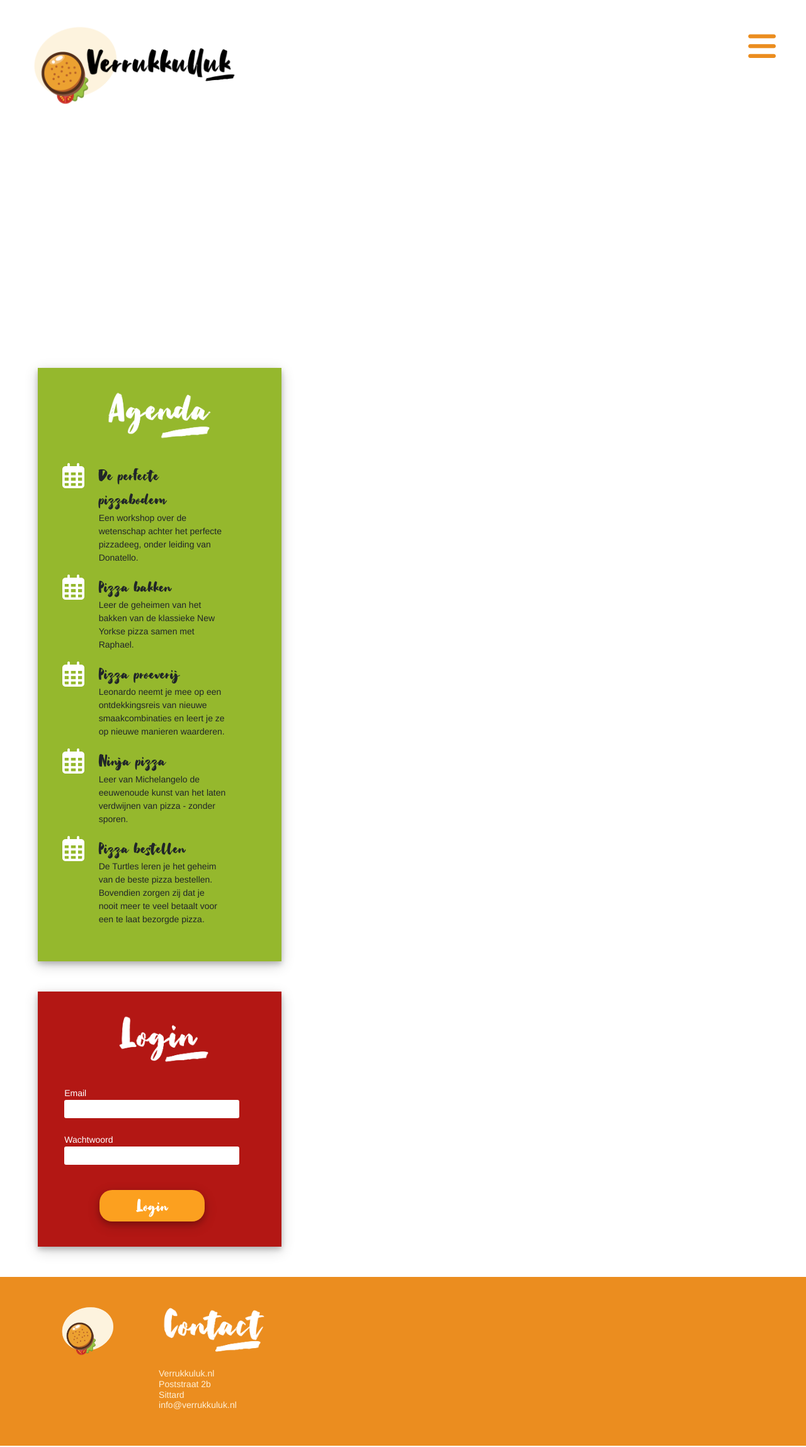
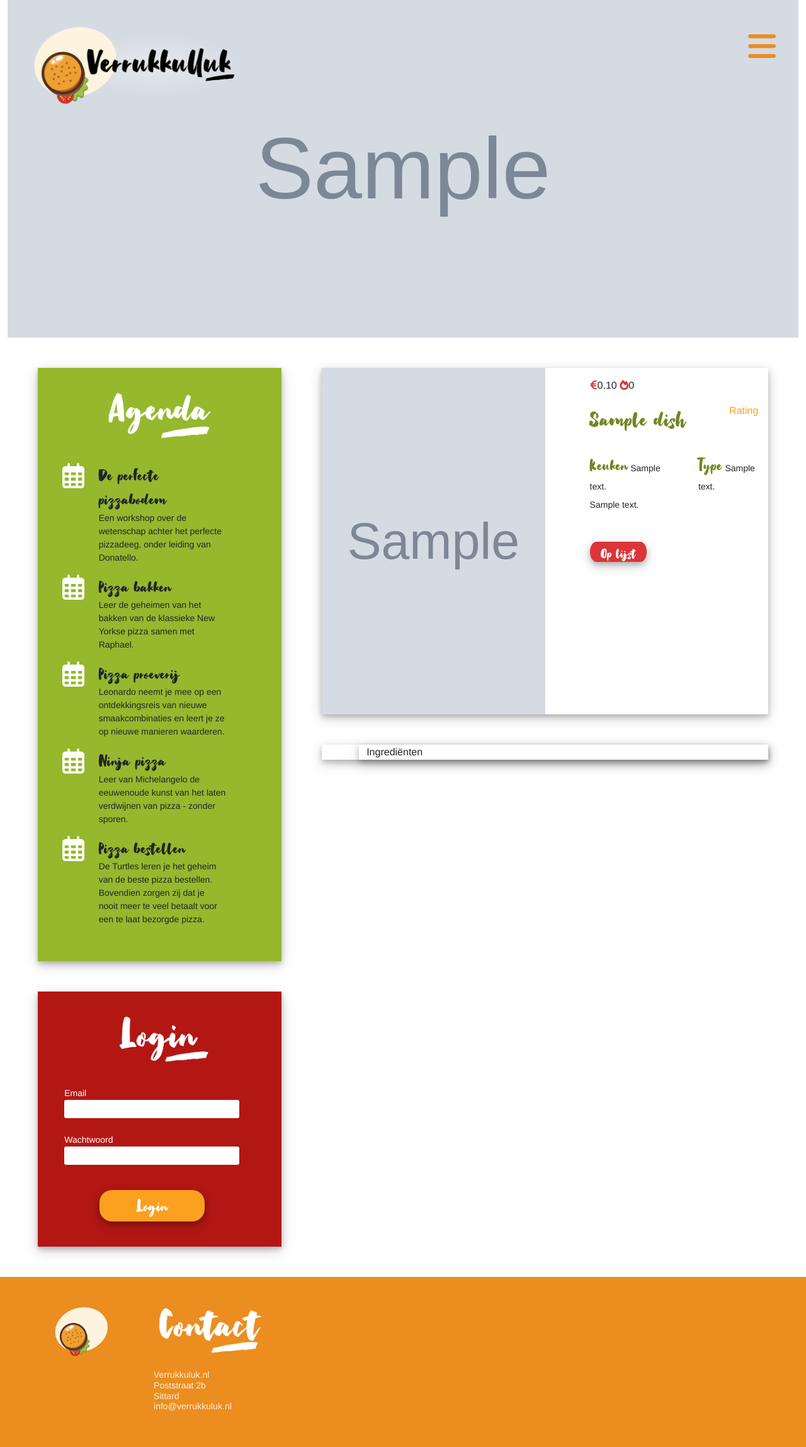
Before and after one commit to LeroyRoncken/educom-verrukkulluk, a PHP site: the page made by templates/detail.html.twig in a window 1280 px wide. Shown: the whole page at 63% size. Run offline with PHP 8.4, Linux system fonts and the light colour scheme; the template is opened without the code that fills it: most values are stand-ins (such as "Sample title", 1, 10 or a date in 2020); grey boxes marked "Sample" are stand-in pictures; some libraries are stand-ins or nearby versions.

Commit message:
Detail pagina - Gerecht toegevoegd (#13)

```diff
--- a/assets/css/main.css
+++ b/assets/css/main.css
@@ -32,7 +32,7 @@
 
 }
 
-/** HEADING **/
+/*** HEADING ***/
 h1, h2, h3, h4, h5, h6 {
     font-family: var(--heading) !important;
 }
@@ -50,7 +50,7 @@
 }
 
 
-/** HEADER **/
+/*** HEADER ***/
 
 .headerLogo {
     display: block;
@@ -109,7 +109,11 @@
     color: var(--lighter-red);
 }
 
-/* Vegas */
+/* .headerDetail{
+
+} */
+
+/** Vegas header image **/
 #background-image {
     width: 100%;
     height: 67%;
@@ -117,7 +121,7 @@
 }
 
 
-/** HTML / BODY **/
+/*** HTML / BODY ***/
 html, body {
     font-family: "Helvetica Neue", Arial, SansSerif;
     font-size: 16px;
@@ -218,9 +222,7 @@
     font-size: 32px;
 }
 
-/* .dishCardBootstrap{
-    height: 700px;
-} */
+/** Homepage **/
 
 .dishCard{
     display: flex;
@@ -237,12 +239,16 @@
     color: var(--darker-green);
 }
 
-.dishDescrShort{
+.dishDescr{
     font-size: 14px;
 }
 
 .dishRating{
     color: var(--lighter-orange);
+}
+
+.dishNumbers{
+    font-size: 16px;
 }
 
 .dishIcon{
@@ -268,8 +274,25 @@
     color: var(--white);
 }
 
+/** Detail page **/
+.detailImage{
+    height: 550px;
+    width: 100%;
+    object-fit: cover;
+}
 
-/** FOOTER **/
+.kitchenType{
+    color: var(--darker-green);
+    font-size: 32px;
+    font-family: var(--heading);
+}
+
+.detailKTDescr{
+    font-size: 14px;
+}
+
+
+/*** FOOTER ***/
 .footer {
     background-color: var(--darker-orange);
     padding: 40px;
--- a/templates/detail.html.twig
+++ b/templates/detail.html.twig
@@ -1,5 +1,126 @@
 {% extends "main.html.twig" %}
 
-{% block header %}
+{# {% block header %}
 <h1>Hallo Bram</h1>
+{% endblock %} #}
+
+
+{% block content %}
+
+    <div class="row">
+
+        <div class="col-1"></div>
+
+            <div class="col-11">
+
+                <div class="row boxshadow mb-5">
+
+                    {% for record in data %}
+
+                        <div class="col-6 p-0">
+                            <img class="detailImage" src="{{ record.dish.image }}"/>
+                        </div>
+
+                        <div class="col-5 offset-1">
+
+                            <div class="row my-3">
+                                <div class="dishNumbers">
+                                    <i class="fa-solid fa-euro-sign dishIcon"></i>{{ (record.price / 100)|number_format(2)}}
+                                    <i class="fa-solid fa-fire dishIcon"></i>{{ record.calories|round }}
+                                </div>
+                            </div>
+
+                            <div class="row mb-3">
+                                <div class="col-9 dishTitle"><h2>{{ record.dish.name }}</h2></div>
+                                <div class="col-3 dishRating">Rating {# {{ record.rating }} #} </div>
+                            </div>
+
+                            <div class="row d-flex align-items-center mb-2">
+                                <div class="col-6">
+                                    <span class="kitchenType">Keuken</span>
+                                    <span class="detailKTDescr">{{ record.kitchen.description }}</span>
+                                </div>
+                                <div class="col-5 offset-1">
+                                    <span class="col-2 kitchenType">Type</span>
+                                    <span class="col-3 detailKTDescr">{{ record.type.description }}</span>
+                                </div>
+                            </div>
+
+                            <div class="row">
+                                <div class="dishDescr">{{ record.dish.description_long }}</div>
+                            </div>
+
+                            <div class="col-5">
+                                <a href="http://localhost/educom-verrukkulluk/index.php?dish_id={{ record.dish.id }}&action=detail" class="smullenKnop boxShadow mt-5">
+                                    Op lijst
+                                </a>
+                            </div>
+
+                        </div>
+
+                    {% endfor %}
+
+                </div>
+
+                <div class="row boxShadow">
+                    <div class="col-11 offset-1 boxShadow">
+                        Ingrediënten
+                    </div>
+                </div>
+
+                <pre>
+                    <br>{{ dump(data) }}
+                </pre>
+
+            </div>
+
+        </div>
+
+    </div>
+
+    {# {% for record in data %}
+    {% endfor %} #}
+
 {% endblock %}
+
+
+
+{# Block content gecopieerd vanuit homepage.html.twig: #}
+{% block contentBase %}
+
+    <h4>Dit is de template {{ title }}</h4>
+
+{# Loop #}
+    <ul>
+    {% for record in data %}
+        <li>
+            <img src="{{ record.dish.image }}" style="width: 100px; height: 100px;">
+
+            {{ record.dish.name }}
+
+            {# Fetch rating #}
+
+            {{ record.dish.description_short }}
+
+            {# sub-loop #}
+            <ul>
+                {% for ingr in record.ingredients %}
+                    <li>
+                        <span {% if ingr.id < 2 %}style='color: #F00'{% endif %}>{{ ingr.name }}</span>
+
+                        {# if #}
+                        {%  if ingr.id == 3 %}
+                            <strong>Dit is ID 3!</strong>
+                        {%  endif  %}
+                    </li>
+                {% endfor %}
+            </ul>
+        </li>
+    {% endfor %}
+    <ul>
+     {# Dump #}
+       <pre>
+        {{ dump(data) }}
+       </pre>
+
+{% endblock %}
--- a/templates/homepage.html.twig
+++ b/templates/homepage.html.twig
@@ -27,7 +27,7 @@
                 </div>
 
                 <div class="row">
-                    <div class="dishDescrShort"><br>{{ record.dish.description_short }}<br><br></div>
+                    <div class="dishDescr"><br>{{ record.dish.description_short }}<br><br></div>
                 </div>
 
                 {# <div class="row spacer"></div> #}
@@ -43,7 +43,7 @@
                     </div>
 
                     <div class="col-7 d-flex align-items-center justify-content-end">
-                        <div class="dishDescrShort">
+                        <div class="dishNumbers">
                             <i class="fa-solid fa-euro-sign dishIcon"></i>{{ (record.price / 100)|number_format(2)}}
                             <i class="fa-solid fa-fire dishIcon"></i>{{ record.calories|round }}
                         </div>
```
